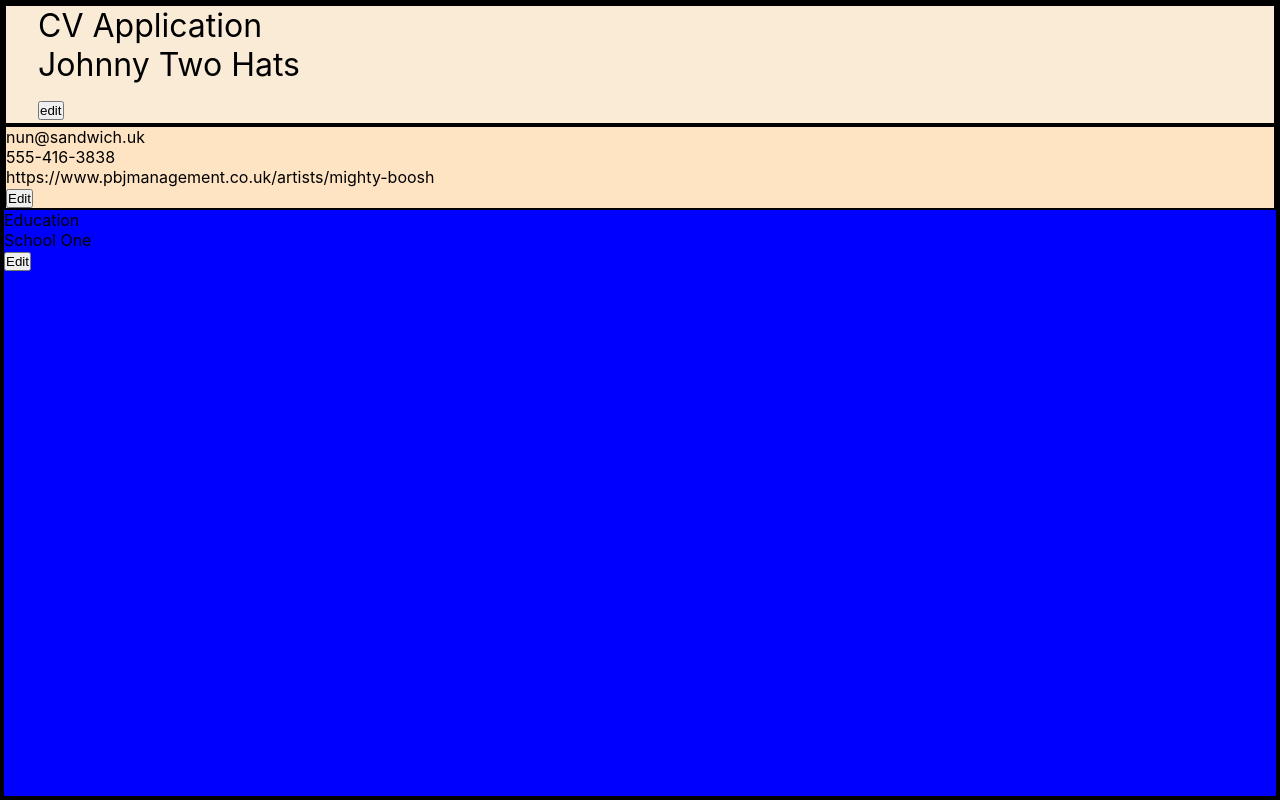
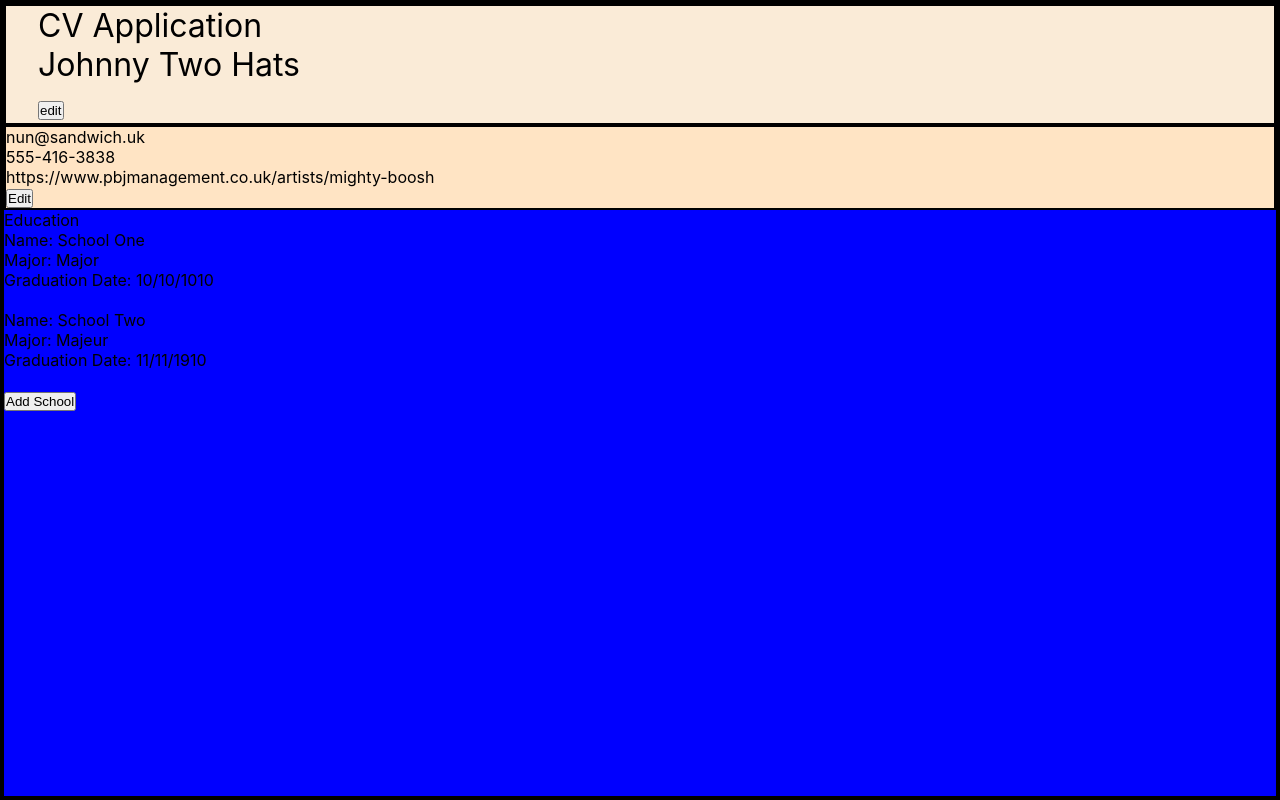
Before and after one commit to SloaneTribble/cv-project, a React (Create React App) app: page / in a window 1280 px wide. Built offline with nearby package versions, Linux system fonts and the light colour scheme.

Commit message:
Finish add school button

```diff
--- a/src/components/EducationContainer.js
+++ b/src/components/EducationContainer.js
@@ -29,10 +29,10 @@ class EducationContainer extends Component {
         },
       ],
       currentSchool: {
-        id: "",
-        name: "Stool School",
-        major: "Stool Legs",
-        gradYear: "01/01/1990",
+        id: uniqid(),
+        name: "",
+        major: "",
+        gradYear: "",
       },
     };
 
@@ -90,6 +90,13 @@ class EducationContainer extends Component {
     console.log(this.state.currentSchool);
     this.setState({
       schools: this.state.schools.concat(this.state.currentSchool),
+      addMode: false,
+      currentSchool: {
+        id: uniqid(),
+        name: "",
+        major: "",
+        gradYear: "",
+      },
     });
   };
 
@@ -100,7 +107,7 @@ class EducationContainer extends Component {
     if (currentMode) {
       addText = "Close";
     } else {
-      addText = "Edit";
+      addText = "Add School";
     }
 
     return (
--- a/src/components/SchoolOverview.js
+++ b/src/components/SchoolOverview.js
@@ -12,7 +12,18 @@ class SchoolOverview extends Component {
 
     let school1Name = school1.name;
 
-    return <div className="school-overview">{school1Name}</div>;
+    let overview;
+
+    overview = schools.map((school) => (
+      <ul key={school.id}>
+        <li>Name: {school.name}</li>
+        <li>Major: {school.major}</li>
+        <li>Graduation Date: {school.gradYear}</li>
+        <br></br>
+      </ul>
+    ));
+
+    return <div className="school-overview">{overview}</div>;
   }
 }
 
```
